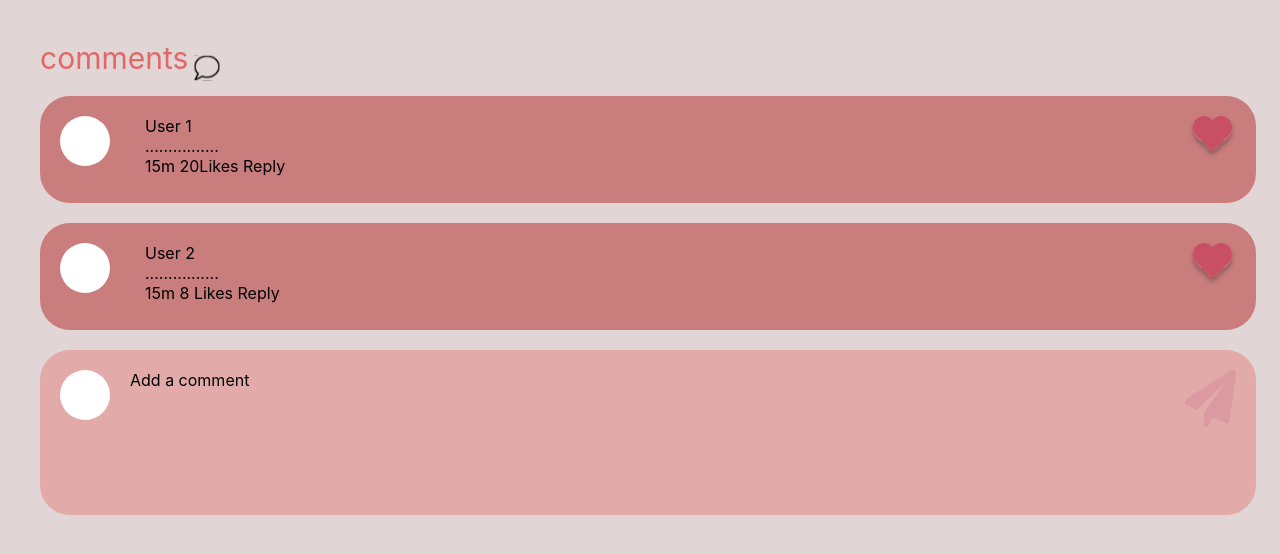
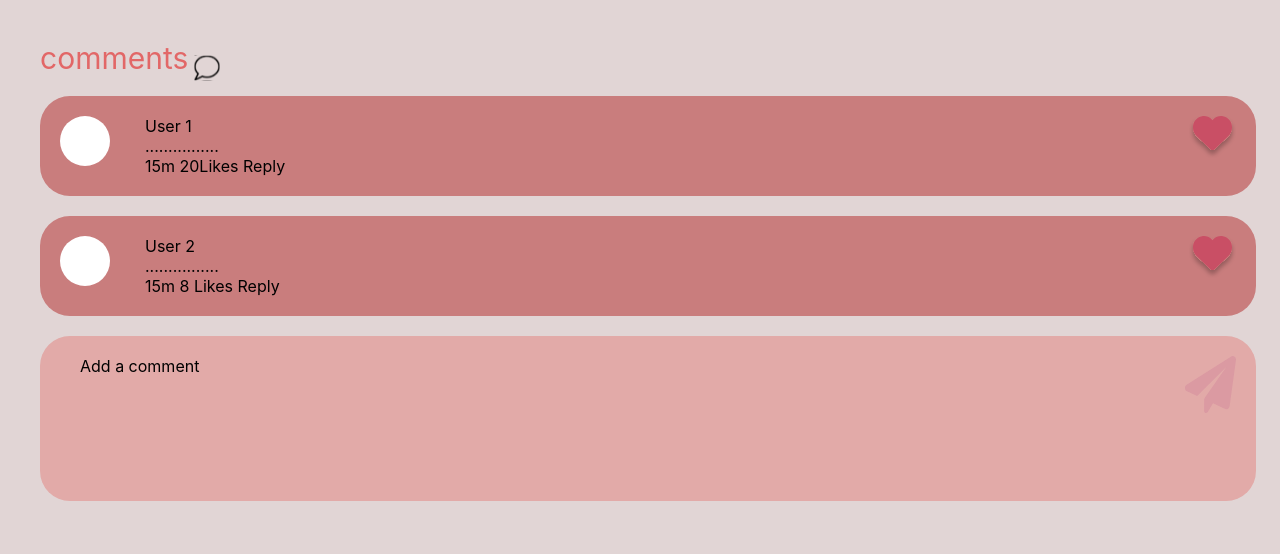
Before and after one commit to bharatrnair/socius-all, a React (Create React App) app: page /comments in a window 1280 px wide. Shown: the top 554 px of the page. Built offline with nearby package versions, Linux system fonts and the light colour scheme.

Commit message:
comment CSS file updated

```diff
--- a/src/components/Comments.css
+++ b/src/components/Comments.css
@@ -15,8 +15,9 @@
   }
   .comment{
     background-color: #C97D7D;
-    height: 107px;
-    width: 1216px;
+    width: 100%;
+    /* height: 107px;
+    width: 1216px; */
     border-radius: 30px;
     padding: 20px;
     display: grid;
@@ -47,6 +48,6 @@
   .newComment-dp{
     background-color: #ffff;
     height: 50px;
-    width: 50px;
+    width: 100%;
     border-radius: 50%;
   }
```
